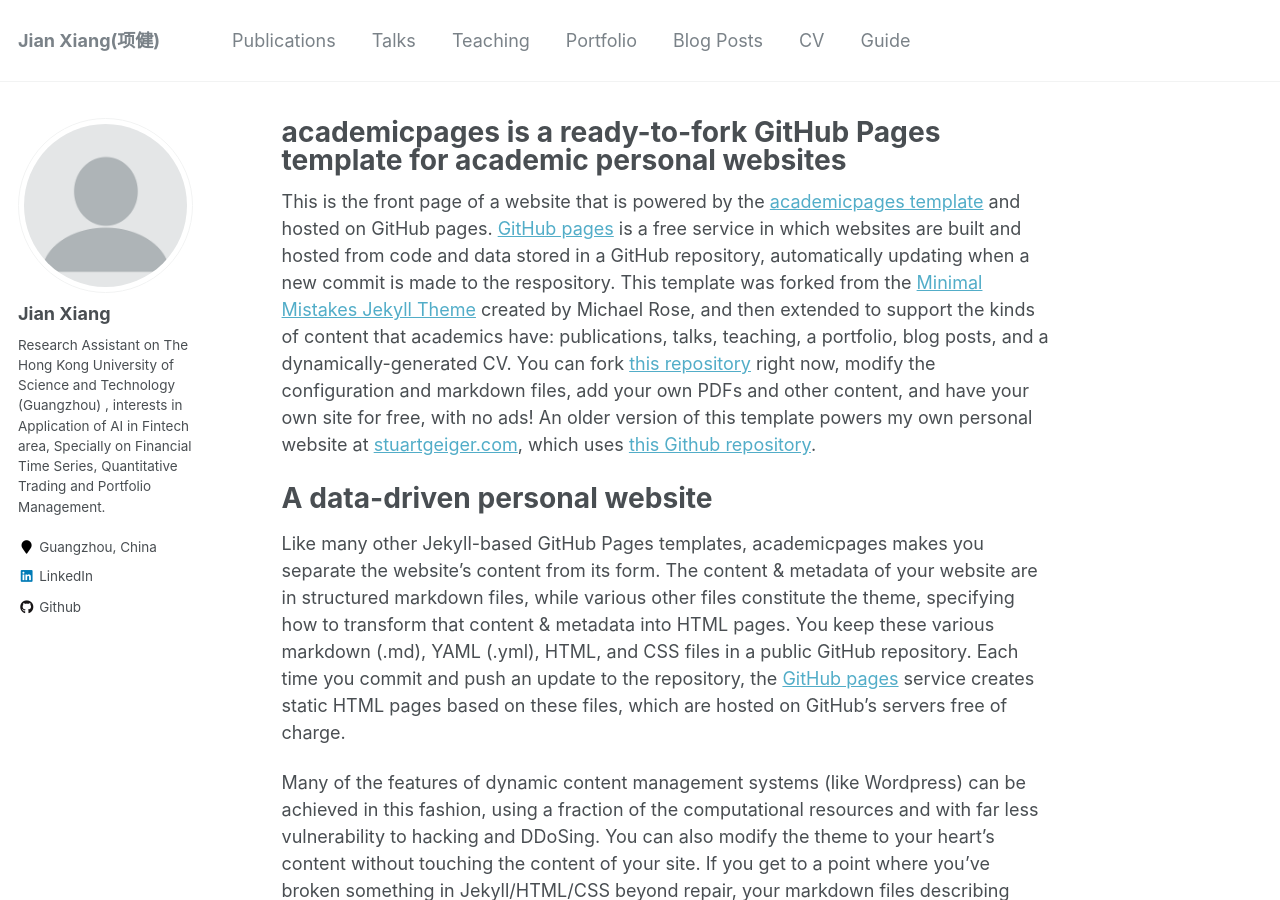
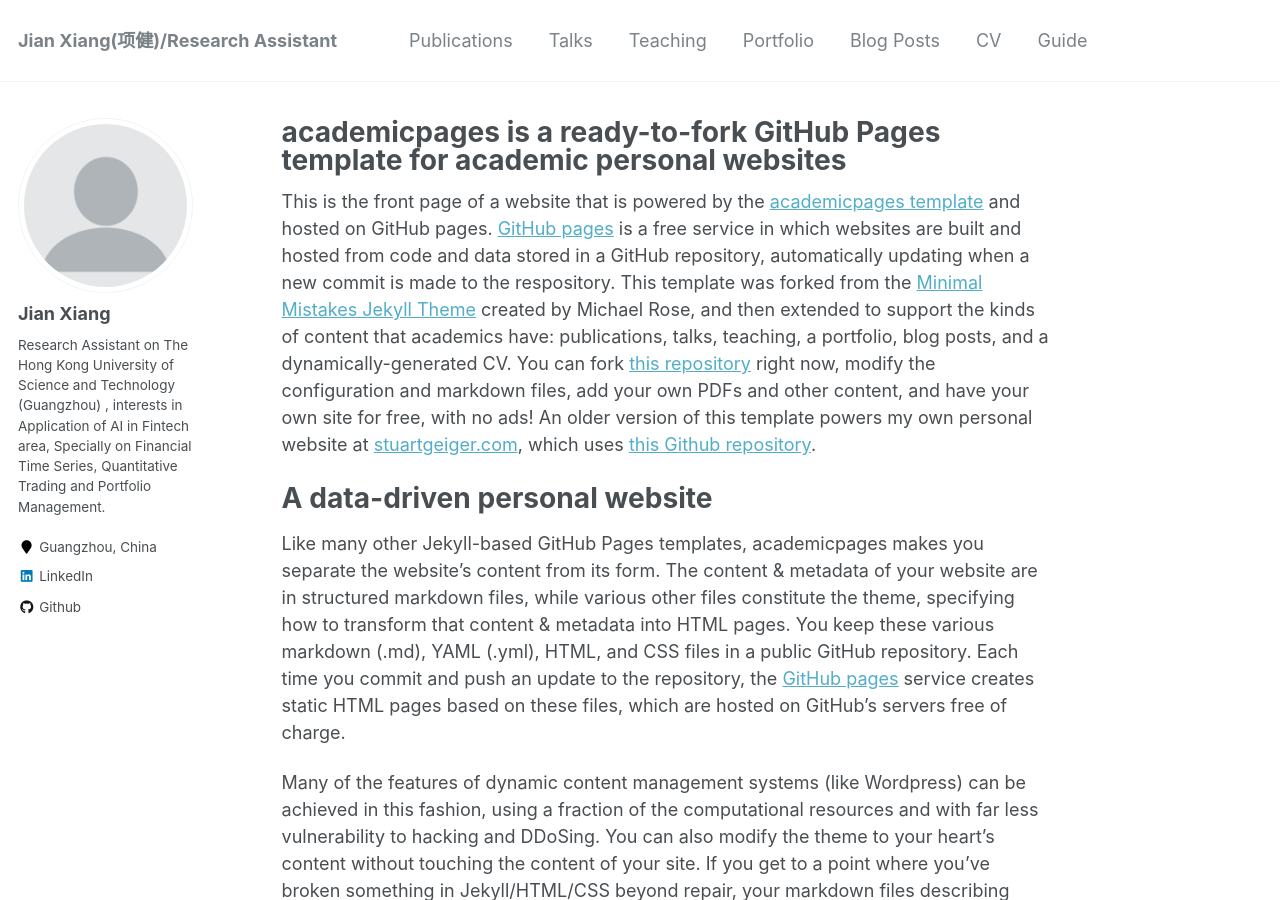
Before and after one commit to jianxiang95/jianxiang95.github.io, a Jekyll site: the page built from _pages/about.md, in a window 1280 px wide and 900 px high. Built offline with Jekyll 4.4.1, drawn with Linux system fonts in a browser that asks for light colours.

Commit message:
update title
update title

```diff
--- a/_config.yml
+++ b/_config.yml
@@ -7,7 +7,7 @@
 
 # Site Settings
 locale                   : "en-US"
-title                    : "Jian Xiang(项健)"
+title                    : "Jian Xiang(项健)/Research Assistant"
 title_separator          : "-"
 name                     : &name "Jian Xiang(项健)"
 description              : &description "Research Assistant on The Hong Kong University of Science and Technology (Guangzhou) , interests in Application of AI in Fintech area, Specially on Financial Time Series, Quantitative Trading and Portfolio Management."
```
